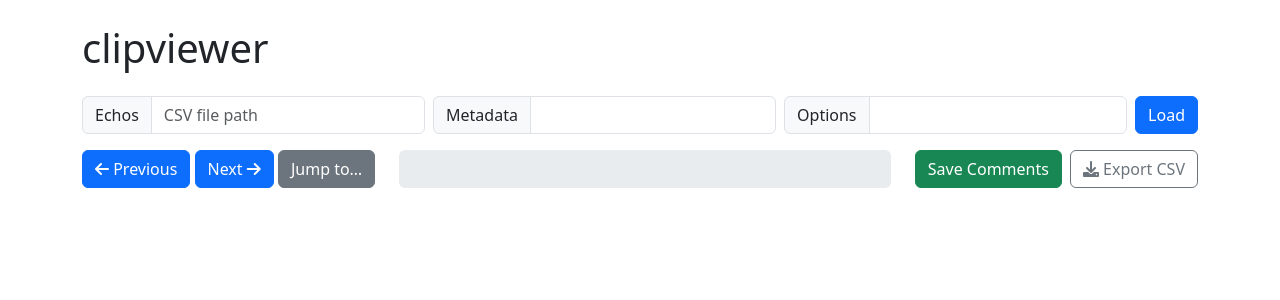
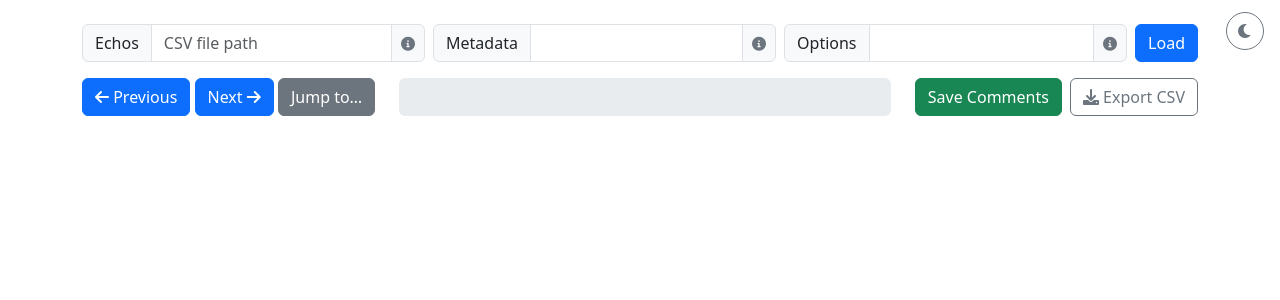
Before and after one commit to river/clipviewer, a Flask app: page / in a window 1280 px wide. Shown: the top 300 px of the page. Run offline with Flask 3, Linux system fonts and the light colour scheme.

Commit message:
Improve UI: remove heading, add info tooltips, add theme toggle
- Remove the "clipviewer" h1 heading
- Add info (i) buttons with Bootstrap tooltips to Echos, Metadata, and Options input groups
- Add a fixed dark/light mode toggle button in the top-right corner
- OS theme changes update the toggle icon via matchMedia listener

```diff
--- a/static/style.css
+++ b/static/style.css
@@ -1,3 +1,17 @@
+.theme-toggle-btn {
+	position: fixed;
+	top: 12px;
+	right: 16px;
+	z-index: 1050;
+	width: 38px;
+	height: 38px;
+	padding: 0;
+	display: flex;
+	align-items: center;
+	justify-content: center;
+	border-radius: 50%;
+}
+
 #loading-spinner {
     position: fixed;
     top: 50%;
--- a/templates/index.jinja2
+++ b/templates/index.jinja2
@@ -12,43 +12,59 @@
 	<link rel="stylesheet" href="{{ url_for('static', filename='style.css') }}">
 
 	<script>
-		// set dark mode on load
+		// set dark mode on load based on OS preference
 		if (window.matchMedia('(prefers-color-scheme: dark)').matches) {
 			document.documentElement.setAttribute('data-bs-theme', 'dark')
 		} else {
 			document.documentElement.setAttribute('data-bs-theme', 'light')
 		}
 
-		// watch any changes between light and dark mode
+		// follow OS theme changes
 		window.matchMedia('(prefers-color-scheme: dark)')
 			.addEventListener('change', ({ matches }) => {
-				if (matches) {
-					document.documentElement.setAttribute('data-bs-theme', 'dark')
-				} else {
-					document.documentElement.setAttribute('data-bs-theme', 'light')
-				}
+				document.documentElement.setAttribute('data-bs-theme', matches ? 'dark' : 'light')
+				if (typeof updateThemeIcon === 'function') updateThemeIcon()
 			})
 	</script>
 </head>
 
 <body>
+	<button id="themeToggle" type="button" class="btn btn-outline-secondary theme-toggle-btn" title="Toggle dark/light mode">
+		<i id="themeIcon" class="fas fa-moon"></i>
+	</button>
 	<div id="alertContainer"></div>
 	<div id="app" class="container mt-4 mb-5">
-		<h1 class="mb-4">clipviewer</h1>
-
 		<form id="loadForm" class="mb-3 d-flex align-items-center justify-content-between">
 			<div class="input-group me-2">
 				<span class="input-group-text">Echos</span>
 				<input type="text" id="csvPathInput" class="form-control" placeholder="CSV file path">
+				<span class="input-group-text p-0">
+					<button type="button" class="btn btn-sm btn-link text-secondary" data-bs-toggle="tooltip" data-bs-placement="bottom"
+						title="Path to the CSV file to load. The CSV must contain an avi_path column with the path to each video clip. Any additional columns can be displayed as metadata.">
+						<i class="fas fa-info-circle"></i>
+					</button>
+				</span>
 			</div>
 			<div class="input-group me-2">
 				<span class="input-group-text">Metadata</span>
 				<input type="text" id="metadataInput" class="form-control" value="view">
+				<span class="input-group-text p-0">
+					<button type="button" class="btn btn-sm btn-link text-secondary" data-bs-toggle="tooltip" data-bs-placement="bottom"
+						title="Comma-separated list of column names from the CSV to display as metadata beneath each clip (e.g. 'view, patient_id').">
+						<i class="fas fa-info-circle"></i>
+					</button>
+				</span>
 			</div>
 			<div class="input-group me-2">
 				<span class="input-group-text">Options</span>
 				<input type="text" id="labelOptionsInput" class="form-control"
 					value=",PLAX_DEEP,PLAX,PLAX_ZOOM,RVINF,PSAX_PAP,PSAX_APEX,PSAX_MV,PSAX_AV,PSAX_AVZ,A4C,A4C_LV,A4C_ZOOM,A5C,A5C_ZOOM,A2C,A2C_LV,A2C_ZOOM,A3C,A3C_LV,A3C_ZOOM,SUBCOSTAL,SUPRASTERNAL,UNUSED,NOISE">
+				<span class="input-group-text p-0">
+					<button type="button" class="btn btn-sm btn-link text-secondary" data-bs-toggle="tooltip" data-bs-placement="bottom"
+						title="Comma-separated list of label options for the dropdown on each clip. These are the choices available when classifying clips. A leading comma adds a blank option.">
+						<i class="fas fa-info-circle"></i>
+					</button>
+				</span>
 			</div>
 			<button id="loadButton" type="submit" class="btn btn-primary">Load</button>
 		</form>
@@ -87,6 +103,28 @@
 		crossorigin="anonymous"></script>
 	<script src="https://cdn.jsdelivr.net/npm/axios/dist/axios.min.js"></script>
 	<script src="{{ url_for('static', filename='app.js') }}"></script>
+	<script>
+		// Initialize Bootstrap tooltips
+		document.querySelectorAll('[data-bs-toggle="tooltip"]').forEach(el => {
+			new bootstrap.Tooltip(el);
+		});
+
+		// Theme toggle
+		const themeToggle = document.getElementById('themeToggle');
+		const themeIcon = document.getElementById('themeIcon');
+
+		function updateThemeIcon() {
+			const isDark = document.documentElement.getAttribute('data-bs-theme') === 'dark';
+			themeIcon.className = isDark ? 'fas fa-sun' : 'fas fa-moon';
+		}
+		updateThemeIcon();
+
+		themeToggle.addEventListener('click', () => {
+			const isDark = document.documentElement.getAttribute('data-bs-theme') === 'dark';
+			document.documentElement.setAttribute('data-bs-theme', isDark ? 'light' : 'dark');
+			updateThemeIcon();
+		});
+	</script>
 </body>
 
 </html>
```
